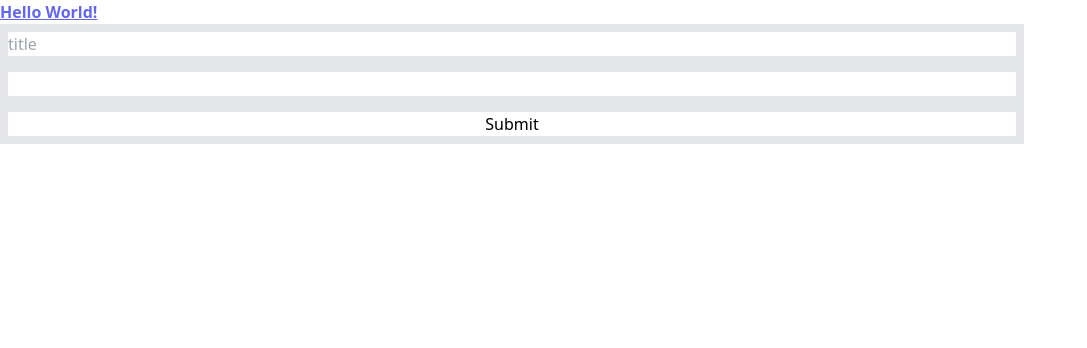
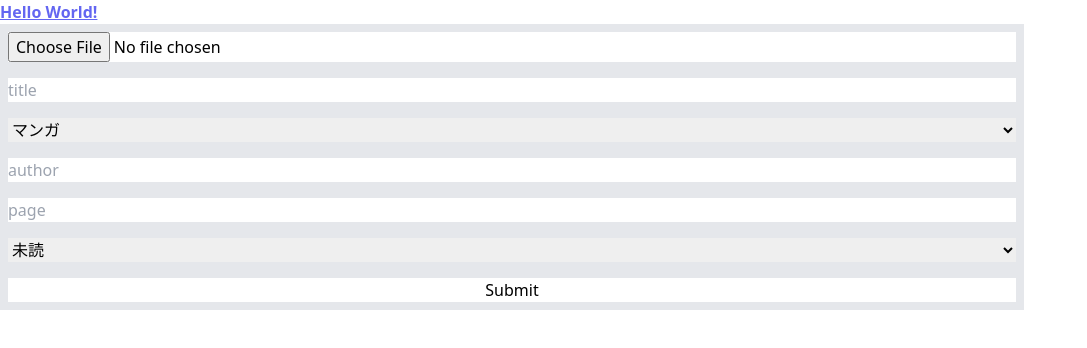
Before and after one commit to Takumikimura1899/book-stocker, a Next.js app: page / in a window 1280 px wide. Shown: the top 348 px of the page, without its empty margins (0-1087 px from the left). Built offline with nearby package versions, Linux system fonts and the light colour scheme.

Commit message:
[add] formのひな型

```diff
--- a/components/Form.tsx
+++ b/components/Form.tsx
@@ -1,10 +1,5 @@
 import React from 'react';
 import { useForm, SubmitHandler } from 'react-hook-form';
-
-type Inputs = {
-  title: string;
-  genre: string;
-};
 
 export const Form = () => {
   const {
@@ -12,23 +7,52 @@ export const Form = () => {
     handleSubmit,
     watch,
     formState: { errors },
-  } = useForm<Inputs>();
-  const onSubmit: SubmitHandler<Inputs> = (data) => console.log(data);
+  } = useForm<FormContents>();
+  const onSubmit: SubmitHandler<FormContents> = (data) => console.log(data);
 
-  console.log(watch('title')); // watch input value by passing the name of it
+  console.log(watch('title'));
 
   return (
-    /* "handleSubmit" will validate your inputs before invoking "onSubmit" */
     <form className='flex flex-col w-4/5' onSubmit={handleSubmit(onSubmit)}>
-      {/* register your input into the hook by invoking the "register" function */}
-      <input className='border-8' placeholder='title' {...register('title')} />
-
-      {/* include validation with required or other standard HTML validation rules */}
-      <input className='border-8' {...register('genre', { required: true })} />
-      {/* errors will return when field validation fails  */}
-      {errors.genre && <span>This field is required</span>}
-
+      <input className='border-8' type='file' {...register('image')} />
+      <input
+        className='border-8'
+        placeholder='title'
+        {...register('title', { required: true })}
+      />
+      {errors.title && <span>This field is required</span>}
+      <select className='border-8' {...register('genre', { required: true })}>
+        <option value='マンガ'>マンガ</option>
+        <option value='雑誌'>雑誌</option>
+        <option value='ビジネス'>ビジネス</option>
+        <option value='文学'>文学</option>
+        <option value='IT'>IT</option>
+        <option value='趣味'>趣味</option>
+      </select>
+      <input
+        className='border-8'
+        placeholder='author'
+        {...register('author', { required: true })}
+      />
+      {errors.author && <span>This field is required</span>}
+      <input
+        type='number'
+        className='border-8'
+        placeholder='page'
+        {...register('page', { required: true })}
+      />
+      {errors.page && <span>This field is required</span>}
+      <select
+        className='border-8'
+        defaultValue='未読'
+        {...register('status', { required: true })}
+      >
+        <option value='未読'>未読</option>
+        <option value='読中'>読中</option>
+        <option value='読了'>読了</option>
+      </select>
       <input className='border-8' type='submit' />
     </form>
   );
 };
+type BookGenre = 'IT' | '雑誌' | 'ビジネス' | '文学' | 'IT' | '趣味';
```
Also changed, not shown: @types/global.d.ts (added, +10 -0 lines), global.d.ts (deleted).
